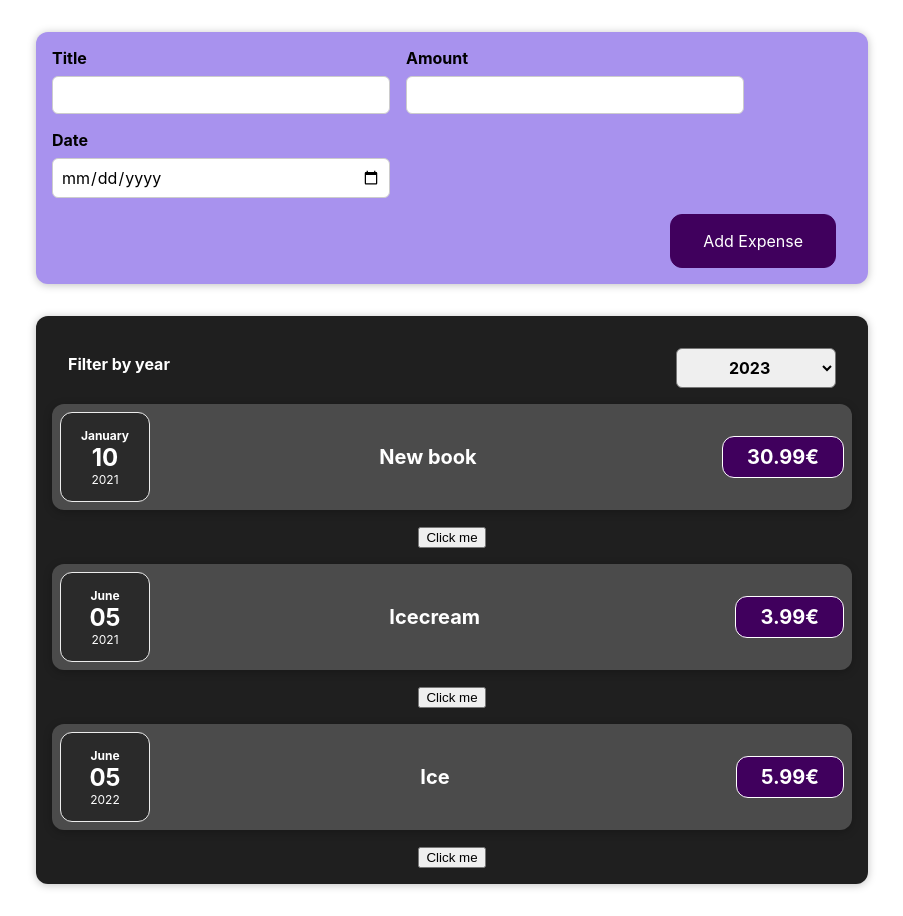
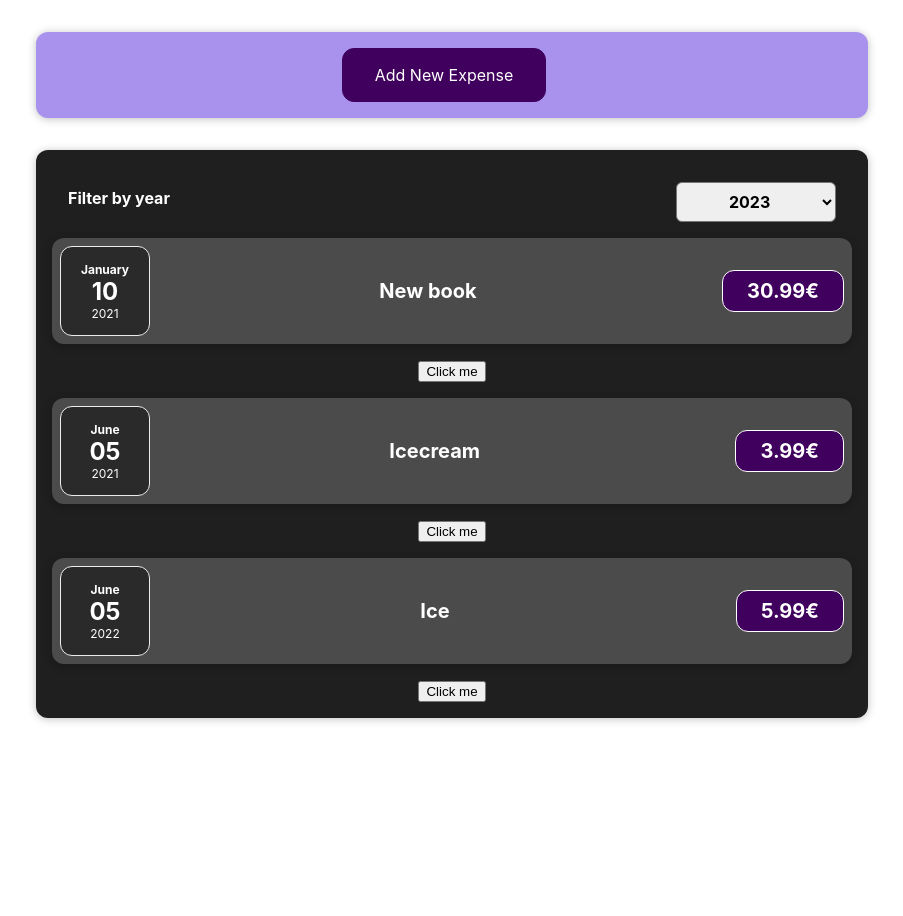
Before and after one commit to MrNugis5/glowing-adventure, a React (Vite) app: page / in a window 1280 px wide. Shown: the whole page, without its empty margins (188-1091 px from the left). After the commit the page ends 800 px from the top, so only its background shows below. Built offline with nearby package versions, Linux system fonts and the light colour scheme.

Commit message:
ylesanne 6

```diff
--- a/src/components/NewExpense/ExpenseForm.jsx
+++ b/src/components/NewExpense/ExpenseForm.jsx
@@ -8,37 +8,38 @@
         enteredDate: ''
     });
 
-    console.log(userInput);
-
     const titleChangeHandler = (event) => {
         setUserInput({
             ...userInput,
             enteredTitle: event.target.value
         });
-    }
+    };
 
     const amountChangeHandler = (event) => {
         setUserInput({
             ...userInput,
             enteredAmount: event.target.value
         });
-    }
+    };
 
     const dateChangeHandler = (event) => {
         setUserInput({
             ...userInput,
             enteredDate: event.target.value
         });
-    }
+    };
 
     const submitHandler = (event) => {
         event.preventDefault();
+
         const expenseData = {
             title: userInput.enteredTitle,
-            amount: userInput.enteredAmount,
+            price: userInput.enteredAmount,
             date: new Date(userInput.enteredDate)
         };
+
         props.onSaveExpenseData(expenseData);
+
         setUserInput({
             enteredTitle: '',
             enteredAmount: '',
@@ -46,26 +47,59 @@
         });
     };
 
-    return(
+    return (
         <form onSubmit={submitHandler}>
             <div className="new-expense__controls">
+
                 <div className="new-expense__control">
                     <label>Title</label>
-                    <input type="text" onChange={titleChangeHandler} value={userInput.enteredTitle}></input>
+                    <input
+                        type="text"
+                        onChange={titleChangeHandler}
+                        value={userInput.enteredTitle}
+                    />
                 </div>
+
                 <div className="new-expense__control">
                     <label>Amount</label>
-                    <input type="number" min="0.01" step="0.01" onChange={amountChangeHandler} value={userInput.enteredAmount}></input>
+                    <input
+                        type="number"
+                        min="0.01"
+                        step="0.01"
+                        onChange={amountChangeHandler}
+                        value={userInput.enteredAmount}
+                    />
                 </div>
+
                 <div className="new-expense__control">
                     <label>Date</label>
-                    <input type="date" min="2024-01-01" max="2026-12-31" onChange={dateChangeHandler} value={userInput.enteredDate}></input>
+                    <input
+                        type="date"
+                        min="2024-01-01"
+                        max="2026-12-31"
+                        onChange={dateChangeHandler}
+                        value={userInput.enteredDate}
+                    />
                 </div>
+
             </div>
+
             <div className="new-expense__actions">
-                <button type="submit">Add Expense</button>
+
+                <button
+                    type="button"
+                    onClick={props.onCancel}
+                >
+                    Cancel
+                </button>
+
+                <button type="submit">
+                    Add Expense
+                </button>
+
             </div>
         </form>
-    )
-}
-export default ExpenseForm
+    );
+};
+
+export default ExpenseForm;
--- a/src/components/NewExpense/NewExpense.jsx
+++ b/src/components/NewExpense/NewExpense.jsx
@@ -1,20 +1,46 @@
+import { useState } from 'react';
 import './NewExpense.css';
 import ExpenseForm from './ExpenseForm';
 
 const NewExpense = (props) => {
+    const [editForm, setEditForm] = useState(false);
+
+    const startEditingHandler = () => {
+        setEditForm(true);
+    };
+
+    const stopEditingHandler = () => {
+        setEditForm(false);
+    };
+
     const saveExpenseDataHandler = (enteredExpenseData) => {
         const expenseData = {
             ...enteredExpenseData,
             id: Math.random().toString()
         };
+
         props.onAddExpense(expenseData);
-    }
 
-    return(
+        // Pärast andmete lisamist sulgeme vormi
+        setEditForm(false);
+    };
+
+    return (
         <div className="new-expense">
-            <ExpenseForm onSaveExpenseData={saveExpenseDataHandler} />
+            {!editForm && (
+                <button onClick={startEditingHandler}>
+                    Add New Expense
+                </button>
+            )}
+
+            {editForm && (
+                <ExpenseForm
+                    onSaveExpenseData={saveExpenseDataHandler}
+                    onCancel={stopEditingHandler}
+                />
+            )}
         </div>
-    )
-}
+    );
+};
 
 export default NewExpense;
```
